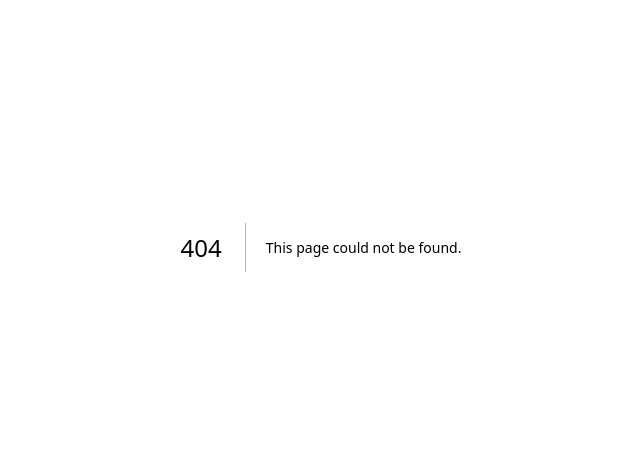
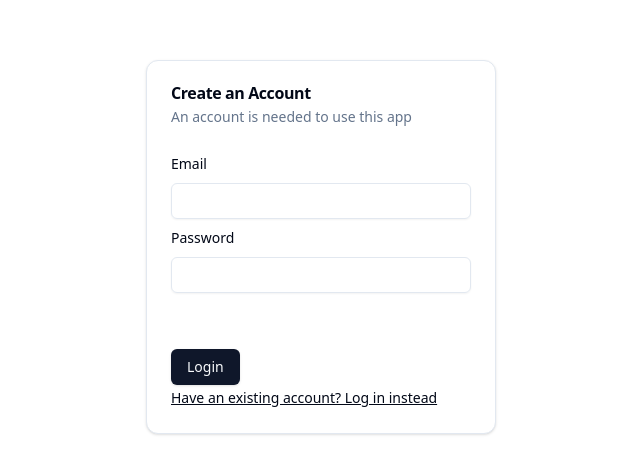
Before and after one commit to diniftryn/next-bms, a Next.js app: page /register in a window 1280 px wide. Before the commit this address had no page. Shown: the part 153-626 px from the top of the page, without its empty margins (319-959 px from the left). Built offline with nearby package versions, Linux system fonts and the light colour scheme; no server answers.

Commit message:
signup added

```diff
--- a/app/login/login-form.tsx
+++ b/app/login/login-form.tsx
@@ -6,6 +6,7 @@ import { useRouter } from "next/navigation";
 import { zodResolver } from "@hookform/resolvers/zod";
 import { useForm } from "react-hook-form";
 import * as z from "zod";
+import Link from "next/link";
 
 import { Card, CardContent, CardDescription, CardFooter, CardHeader, CardTitle } from "@/components/ui/card";
 import { Button } from "@/components/ui/button";
@@ -106,7 +107,11 @@ const LoginForm = () => {
                   <ReloadIcon className="animate-spin" />
                 </Button>
               ) : (
-                <Button type="submit">Login</Button>
+                <div>
+                  <Button type="submit">Login</Button><br/>
+                  <Link href='/register' className='text-sm underline'>No account? Create an account intead</Link>
+                </div>
+
               )}
             </CardFooter>
           </form>
--- /dev/null
+++ b/app/register/page.tsx
@@ -0,0 +1,11 @@
+import { getServerSession } from "next-auth";
+import SignUpForm from "./signup-form";
+import { redirect } from "next/navigation";
+
+export default async function Login() {
+  const session = await getServerSession();
+  if (session) {
+    redirect("/");
+  }
+  return <SignUpForm />;
+}
--- /dev/null
+++ b/app/register/signup-form.tsx
@@ -0,0 +1,124 @@
+'use client';
+
+import { useState} from 'react';
+import Link from 'next/link';
+import { signIn } from "next-auth/react";
+import { Card, CardContent, CardDescription, CardFooter, CardHeader, CardTitle } from "@/components/ui/card";
+import { Button } from "@/components/ui/button"
+import { Form, FormControl, FormField, FormItem, FormLabel, FormMessage } from "@/components/ui/form";
+import { Input } from "@/components/ui/input"
+import { ReloadIcon } from "@radix-ui/react-icons";
+
+import * as z from "zod"
+import { zodResolver } from "@hookform/resolvers/zod"
+import { useForm } from "react-hook-form"
+
+const formSchema = z.object({
+    email: z.string().min(1, {
+      message: "Please enter an email"
+    }),
+    password: z.string().min(1, {
+      message: "Please enter a password"
+    })
+  });
+
+const SignUpForm = () => {
+    const [isLoading, setIsLoading] = useState(false);
+    const backendPort = process.env.NEXT_PUBLIC_BACKEND_PORT;
+
+    const form = useForm<z.infer<typeof formSchema>>({
+        resolver: zodResolver(formSchema),
+        defaultValues: {
+          email: "",
+          password: ""
+        }
+      });
+
+      async function createUser(email: string, password:string) {
+        const response = await fetch('', {
+            method: 'POST',
+            body: JSON.stringify({email, password}),
+            headers: {
+                'Content-Type': 'application/json'
+            }
+        });
+
+        const data = await response.json();
+        if (!response.ok){
+            throw new Error(data.message || 'Something went wrong');
+        }
+        return data;
+    }
+
+      async function onSubmit(values: z.infer<typeof formSchema>) {
+        setIsLoading(true)
+        const response = await createUser(values.email, values.password)
+        const logInResult = await signIn('credentials', {
+            email: values.email,
+            password: values.password,
+            redirect:false
+        })
+    };
+
+  return (
+    <div className='h-screen flex items-center justify-center'>
+    <Card className="w-[350px]">
+        <CardHeader>
+            <CardTitle>Create an Account</CardTitle>
+            <CardDescription>An account is needed to use this app</CardDescription>
+        </CardHeader>
+
+        <Form {...form}>
+            <form onSubmit={form.handleSubmit(onSubmit)} className="space-y-8">
+            <CardContent>
+                <div className="flex flex-col space-y-1.5">
+                <FormField
+                  control={form.control}
+                  name="email"
+                  render={({ field }) => (
+                    <FormItem>
+                      <FormLabel>Email</FormLabel>
+                      <FormControl>
+                        <Input placeholder="" {...field} />
+                      </FormControl>
+                      <FormMessage />
+                    </FormItem>
+                  )}
+                />
+                  <FormField
+                  control={form.control}
+                  name="password"
+                  render={({ field }) => (
+                    <FormItem>
+                      <FormLabel>Password</FormLabel>
+                      <FormControl>
+                        <Input {...field} type="password" />
+                      </FormControl>
+                      <FormMessage />
+                    </FormItem>
+                  )}
+                />
+                </div>
+            </CardContent>
+            <CardFooter>
+                {isLoading ? (
+                    <Button disabled>
+                        <ReloadIcon className="animate-spin" />
+                        </Button>
+                    ) : (
+                        <div>
+                        <Button type="submit">Login</Button><br/>
+                        <Link href='/login' className='text-sm underline'>Have an existing account? Log in instead</Link>
+                        </div>
+                    )}
+            </CardFooter>
+            </form>
+        </Form>
+
+
+    </Card>
+    </div>
+  );
+}
+
+export default SignUpForm;
```
